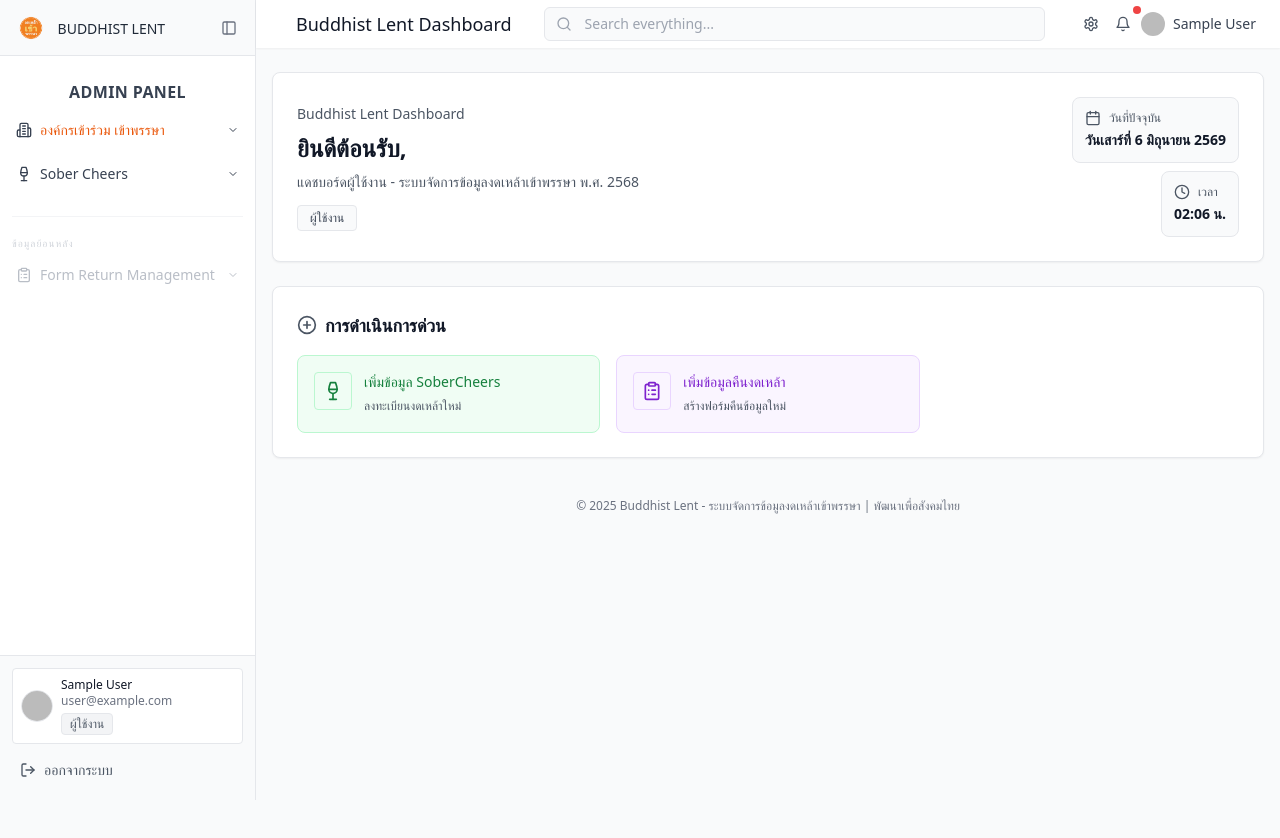
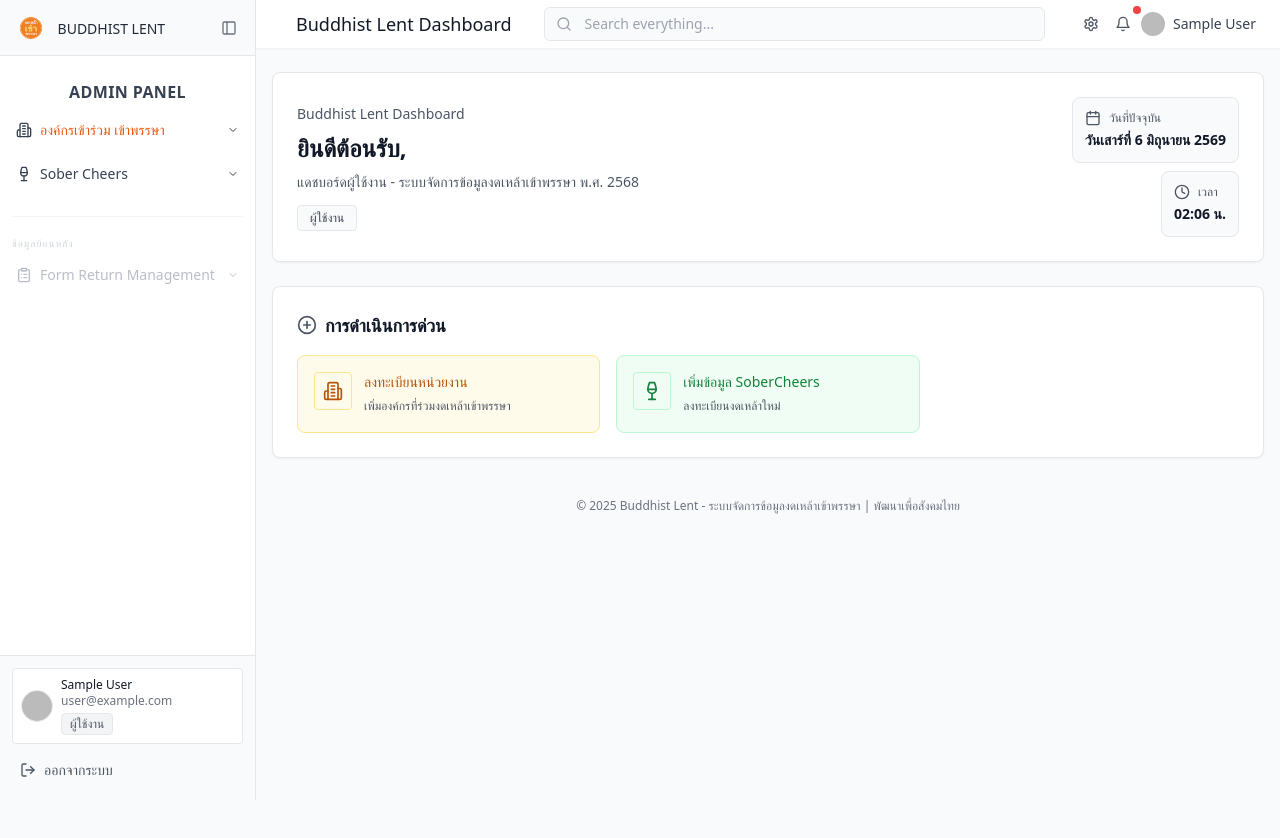
Before and after one commit to cabindev/buddhistlent, a Next.js app: page /dashboard in a window 1280 px wide. Shown: the top 838 px of the page. Built offline with nearby package versions, Linux system fonts and the light colour scheme; no server answers; sample sign-in values are in the browser's storage.

Commit message:
feat: dashboard quick actions — Organization as primary, remove Form Return

```diff
--- a/app/dashboard/components/QuickActions.tsx
+++ b/app/dashboard/components/QuickActions.tsx
@@ -1,5 +1,5 @@
 import Link from 'next/link';
-import { PlusCircle, Database, BarChart3, FileText, Wine, ClipboardList } from 'lucide-react';
+import { PlusCircle, Database, BarChart3, Wine, Building2, Table } from 'lucide-react';
 
 interface QuickActionsProps {
   isAdmin: boolean;
@@ -7,6 +7,41 @@ interface QuickActionsProps {
 
 export default function QuickActions({ isAdmin }: QuickActionsProps) {
   const actions = [
+    // Organization Actions (เมนูหลักปีนี้)
+    {
+      title: 'ลงทะเบียนหน่วยงาน',
+      description: 'เพิ่มองค์กรที่ร่วมงดเหล้าเข้าพรรษา',
+      href: '/dashboard/organization/create',
+      icon: Building2,
+      bgColor: 'bg-amber-50',
+      textColor: 'text-amber-700',
+      borderColor: 'border-amber-200',
+      hoverColor: 'hover:bg-amber-100',
+      requireAdmin: false,
+    },
+    ...(isAdmin ? [{
+      title: 'ข้อมูลองค์กร ร่วมเข้าพรรษา',
+      description: 'จัดการข้อมูลองค์กรที่ส่งคืน',
+      href: '/dashboard/organization/tables',
+      icon: Table,
+      bgColor: 'bg-amber-50',
+      textColor: 'text-amber-700',
+      borderColor: 'border-amber-200',
+      hoverColor: 'hover:bg-amber-100',
+      requireAdmin: true,
+    }] : []),
+    ...(isAdmin ? [{
+      title: 'แดชบอร์ดองค์กร',
+      description: 'สถิติและรายงานองค์กร',
+      href: '/dashboard/organization',
+      icon: BarChart3,
+      bgColor: 'bg-amber-50',
+      textColor: 'text-amber-700',
+      borderColor: 'border-amber-200',
+      hoverColor: 'hover:bg-amber-100',
+      requireAdmin: true,
+    }] : []),
+
     // SoberCheers Actions
     {
       title: 'เพิ่มข้อมูล SoberCheers',
@@ -39,30 +74,6 @@ export default function QuickActions({ isAdmin }: QuickActionsProps) {
       textColor: 'text-green-700',
       borderColor: 'border-green-200',
       hoverColor: 'hover:bg-green-100',
-      requireAdmin: true,
-    }] : []),
-
-    // Form Return Actions
-    {
-      title: 'เพิ่มข้อมูลคืนงดเหล้า',
-      description: 'สร้างฟอร์มคืนข้อมูลใหม่',
-      href: '/form_return/create',
-      icon: ClipboardList,
-      bgColor: 'bg-purple-50',
-      textColor: 'text-purple-700',
-      borderColor: 'border-purple-200',
-      hoverColor: 'hover:bg-purple-100',
-      requireAdmin: false,
-    },
-    ...(isAdmin ? [{
-      title: 'คืนข้อมูลงดเหล้า',
-      description: 'จัดการรายการคืนข้อมูล',
-      href: '/dashboard/formReturn',
-      icon: FileText,
-      bgColor: 'bg-purple-50',
-      textColor: 'text-purple-700',
-      borderColor: 'border-purple-200',
-      hoverColor: 'hover:bg-purple-100',
       requireAdmin: true,
     }] : []),
   ];
```
